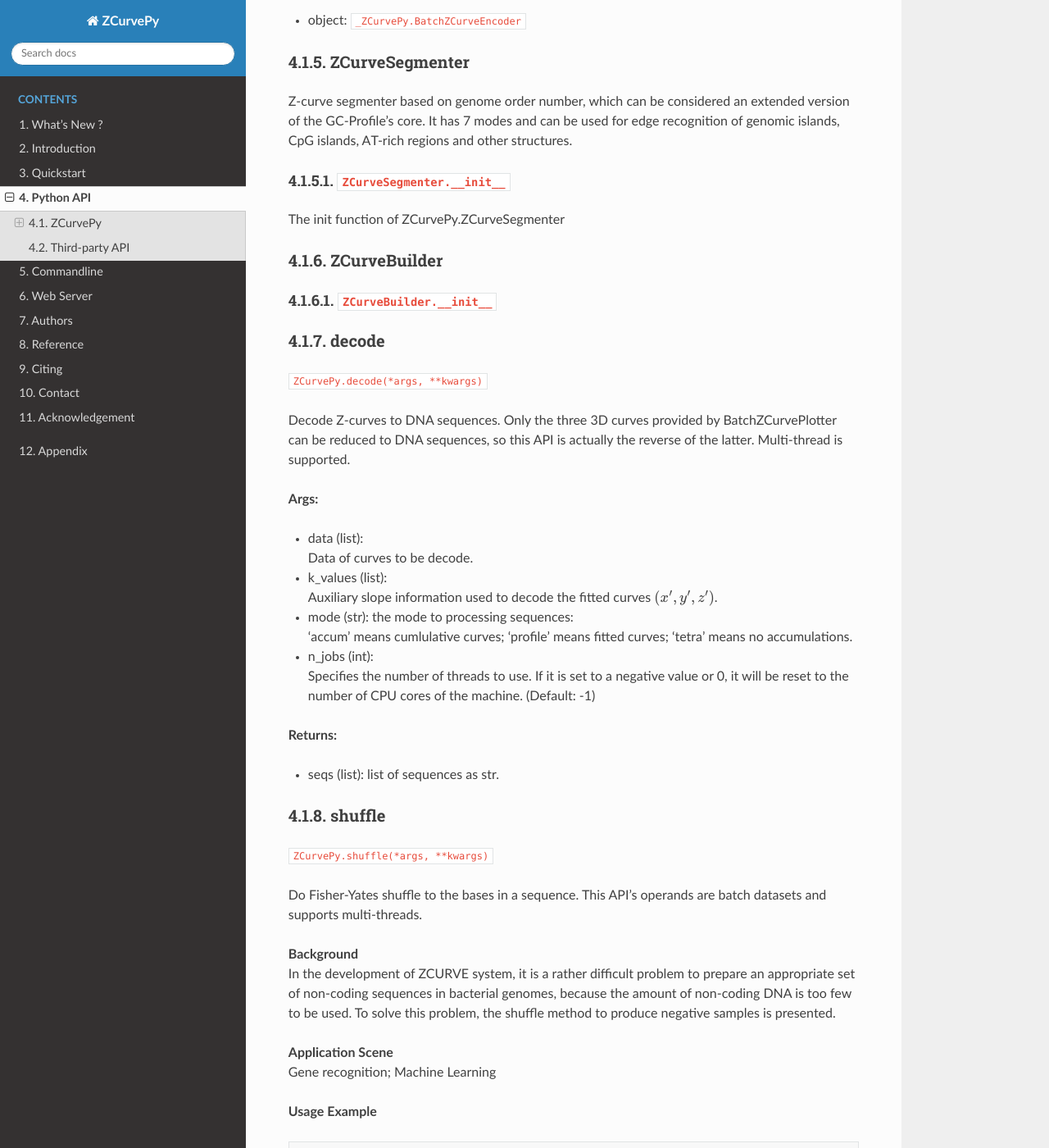
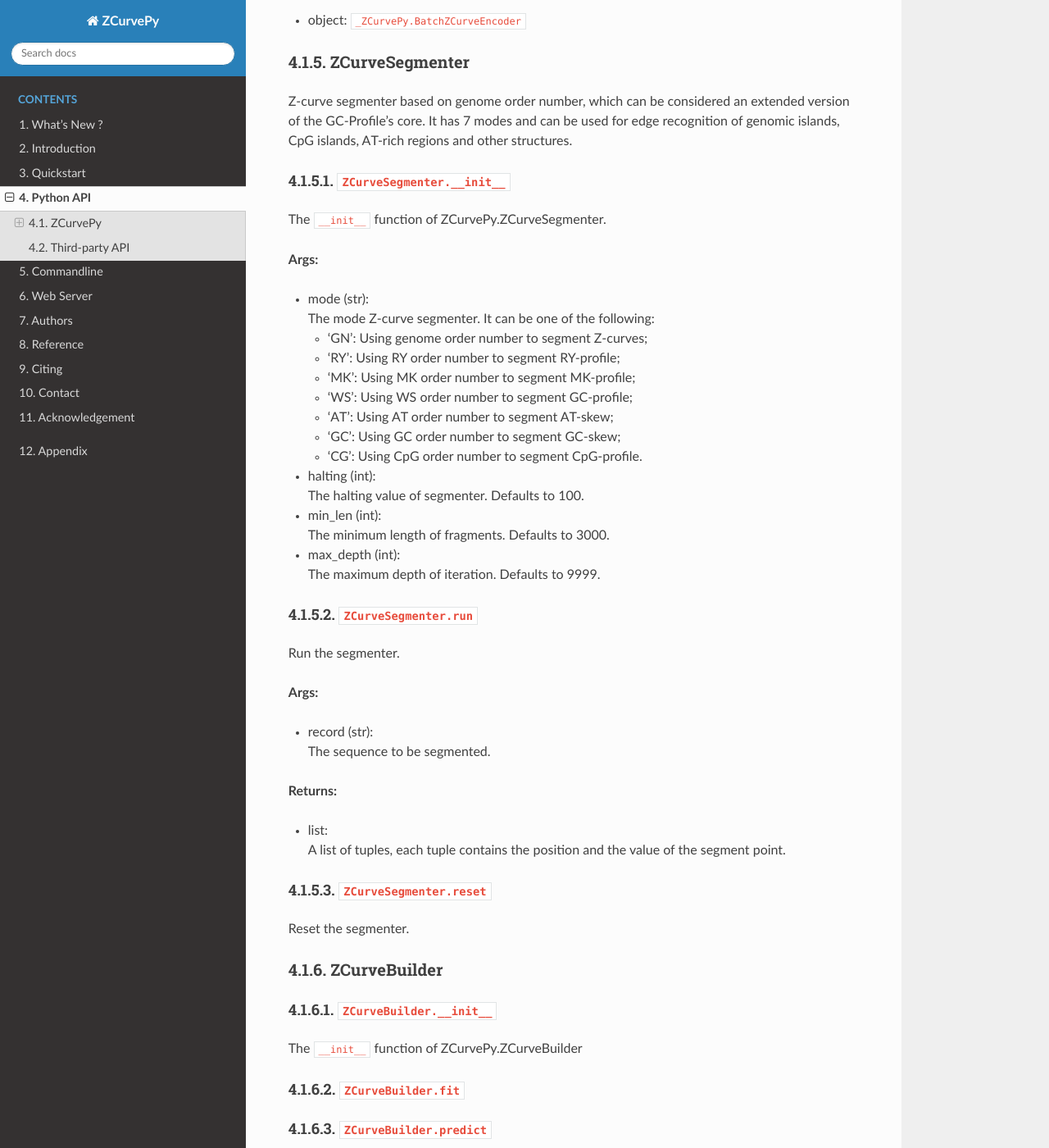
Before and after one commit to zetong-zhang/zcurvepy-docs, a Sphinx documentation site: the page built from docs/source/pythonapi.md, in a window 1280 px wide and 1400 px high, scrolled down 43116 px. Shown: the whole window at 82% size. Built offline with Sphinx 7.4.7 and the Read the Docs theme 3.1.0, drawn with Linux system fonts in a browser that asks for light colours; pages that are not in the unit, such as notebooks, are missing from menus.

Commit message:
2025-04-01

```diff
--- a/docs/source/conf.py
+++ b/docs/source/conf.py
@@ -7,7 +7,7 @@ copyright = '2025, TUBIC'
 author = 'TUBIC'
 
 release = '1.5'
-version = '1.5.9'
+version = '1.5.10'
 
 # -- General configuration
 
--- a/docs/source/pythonapi.md
+++ b/docs/source/pythonapi.md
@@ -1490,13 +1490,57 @@ The multi-thread version of ZCurveEncoder with simpler syntax. More suitable for
 Z-curve segmenter based on genome order number, which can be considered an extended version of the GC-Profile's core. It has 7 modes and can be used for edge recognition of genomic islands, CpG islands, AT-rich regions and other structures.
 
 #### `ZCurveSegmenter.__init__`
-The init function of ZCurvePy.ZCurveSegmenter
+
+The `__init__` function of ZCurvePy.ZCurveSegmenter.
+
+**Args:**
+- mode (str):
+  The mode Z-curve segmenter. It can be one of the following:
+  - 'GN': Using genome order number to segment Z-curves;
+  - 'RY': Using RY order number to segment RY-profile;
+  - 'MK': Using MK order number to segment MK-profile;
+  - 'WS': Using WS order number to segment GC-profile;
+  - 'AT': Using AT order number to segment AT-skew;
+  - 'GC': Using GC order number to segment GC-skew;
+  - 'CG': Using CpG order number to segment CpG-profile.
+
+- halting (int):
+  The halting value of segmenter. Defaults to 100.
+
+- min_len (int):
+  The minimum length of fragments. Defaults to 3000.
+
+- max_depth (int):
+  The maximum depth of iteration. Defaults to 9999.
+
+#### `ZCurveSegmenter.run`
+
+Run the segmenter.
+
+**Args:**
+- record (str):
+  The sequence to be segmented.
+
+**Returns:**
+- list:
+  A list of tuples, each tuple contains the position and the value of the segment point.
+
+#### `ZCurveSegmenter.reset`
+
+Reset the segmenter.
 
 ### ZCurveBuilder
 
 #### `ZCurveBuilder.__init__`
 
+The `__init__` function of ZCurvePy.ZCurveBuilder
+
+#### `ZCurveBuilder.fit`
+
+#### `ZCurveBuilder.predict`
+
 ### decode
+
 `ZCurvePy.decode(*args, **kwargs)`
 
 Decode Z-curves to DNA sequences. Only the three 3D curves provided by BatchZCurvePlotter can be reduced to DNA sequences, so this API is actually the reverse of the latter. Multi-thread is supported.
```
Also changed, not shown: README.md (+1 -1 lines), docs/source/acknowledgment.md (+1 -1 lines), docs/source/authors.md (+28 -5 lines), docs/source/reference.md (+6 -8 lines), docs/source/whatsnew.md (+5 -0 lines).
